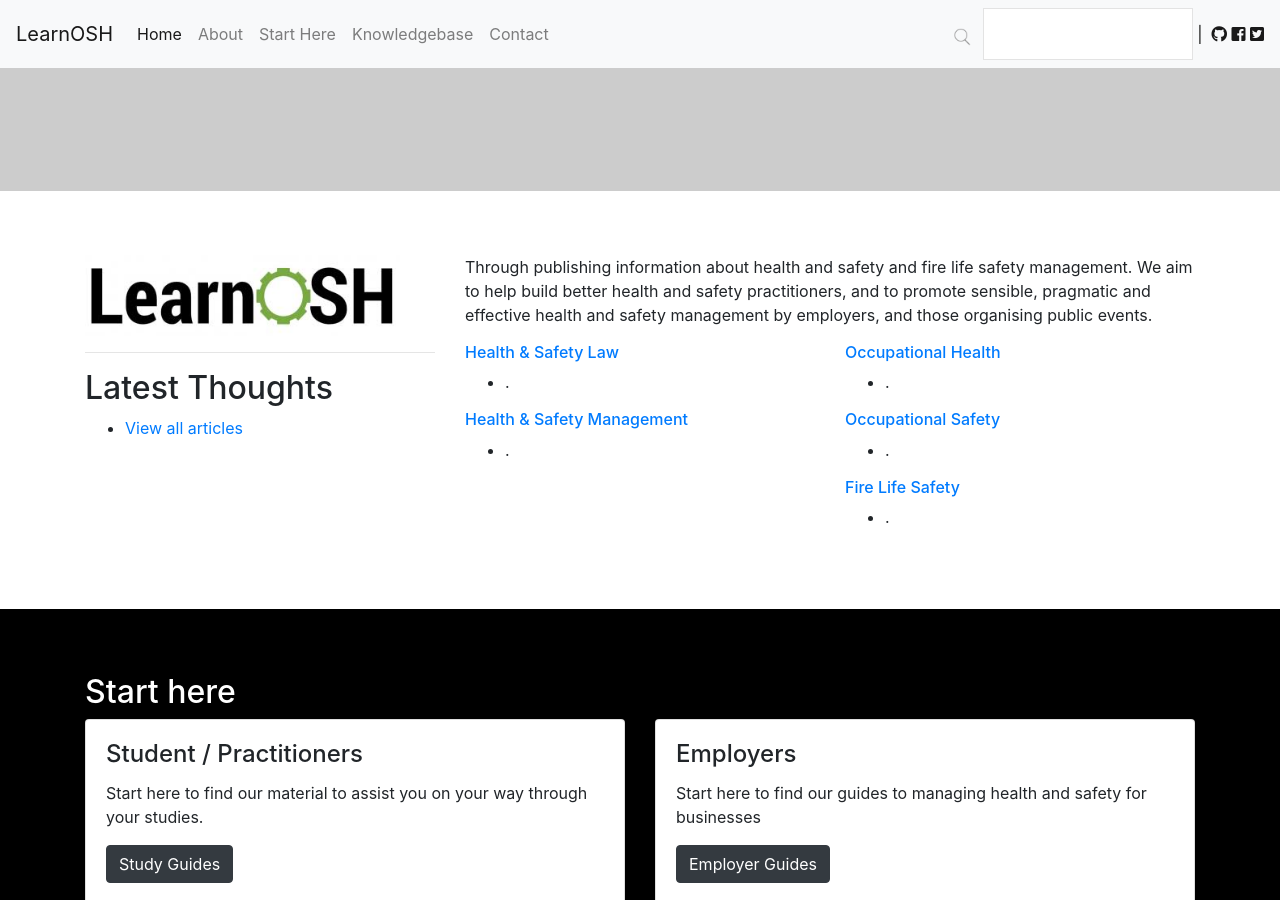
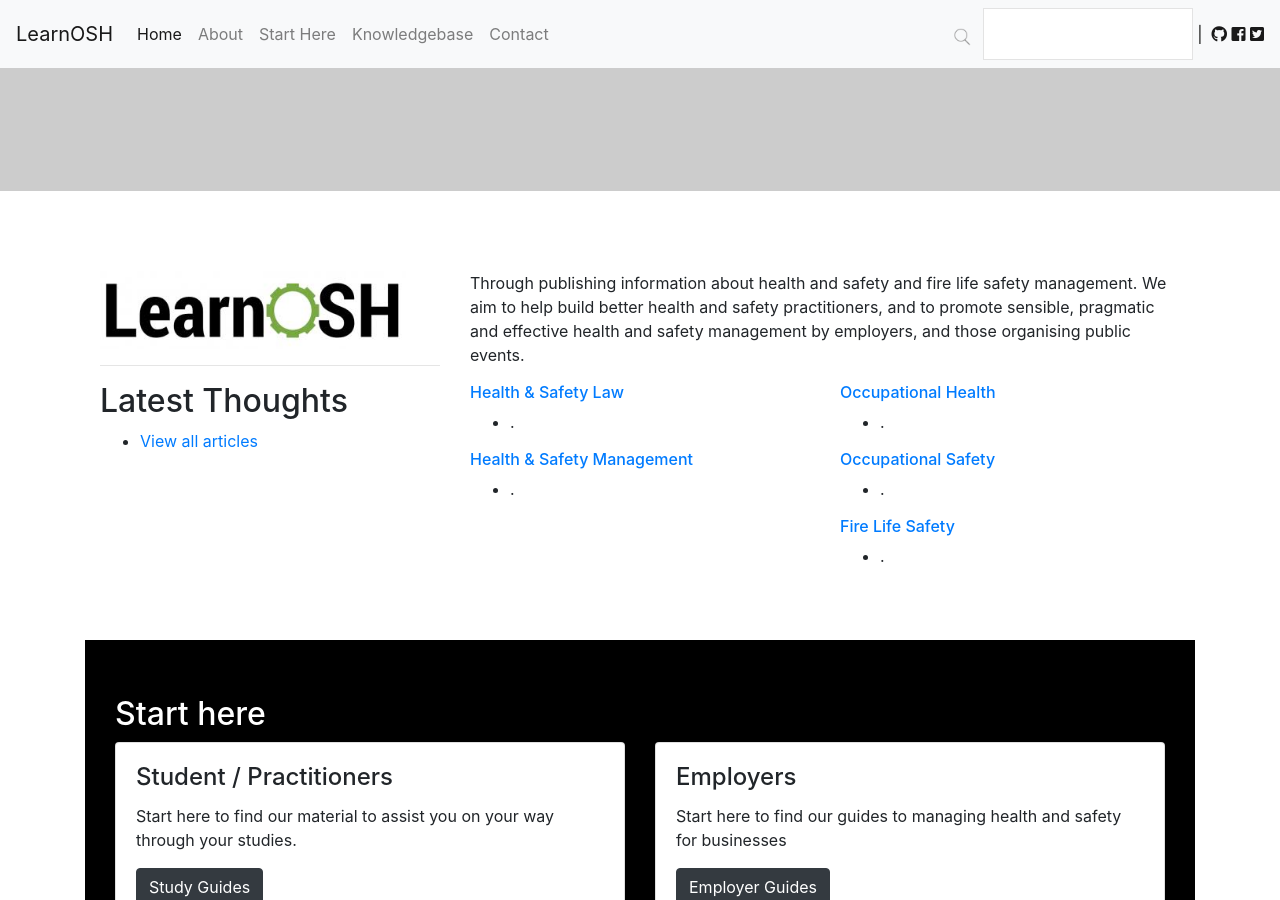
Before and after one commit to lee-perry/learnosh, a Jekyll site: the page built from index.html, in a window 1280 px wide and 900 px high, scrolled down 309 px. Built offline with Jekyll 4.4.1, drawn with Linux system fonts in a browser that asks for light colours; nearby versions of some CDN libraries.

Commit message:
Update default.html

```diff
--- a/_layouts/default.html
+++ b/_layouts/default.html
@@ -1,9 +1,10 @@
 {% include header.html %}
 {% include menu.html %}
 {% include banner.html %}
-
+				<div class="container">
+  <br/>
 			{{ content }}
-
+</div>
 			{% include footer.html %}
 
 
```
